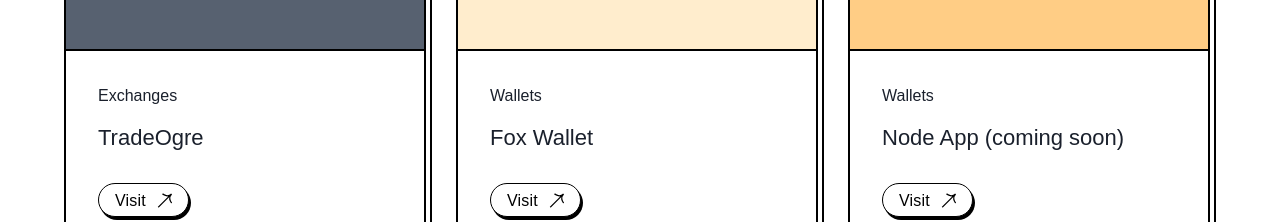
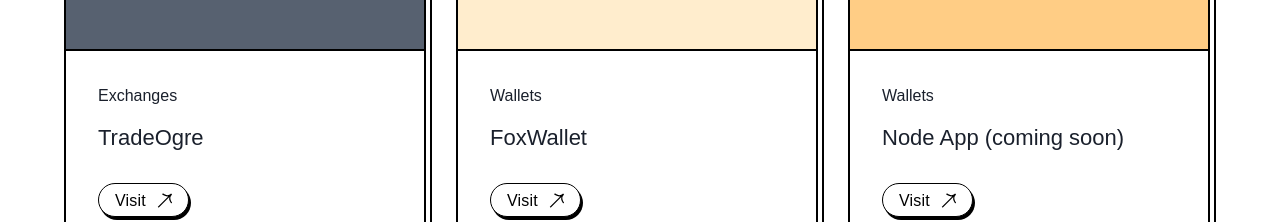
Before and after one commit to iron-fish/website, a Next.js app: page /use/ecosystem in a window 1280 px wide. Shown: the part 4900-5122 px from the top of the page. Built offline with nearby package versions, Linux system fonts and the light colour scheme; a web font is replaced by a local one.

Commit message:
Remove space in FoxWallet

```diff
--- a/content/ecosystem/ecosystem.ts
+++ b/content/ecosystem/ecosystem.ts
@@ -147,7 +147,7 @@
   },
   {
     type: "Wallets",
-    name: "Fox Wallet",
+    name: "FoxWallet",
     link: "https://foxwallet.com/",
     image: "/images/ecosystem/fox-wallet.png",
   },
```
